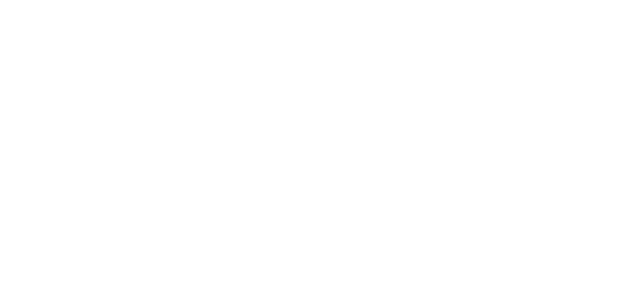
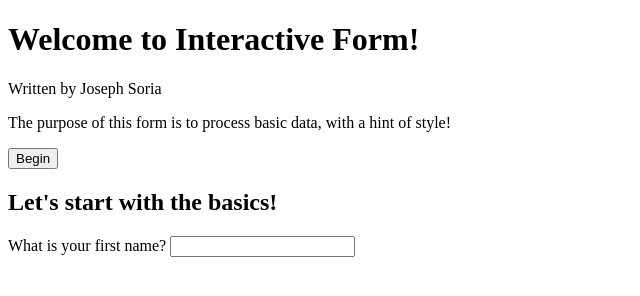
Before and after one commit to Joeseff6/Interactive-Form, a website: page src/html/index.html in a window 1280 px wide. Shown: the whole page, without its empty margins (0-640 px from the left). Drawn offline with Linux system fonts and the light colour scheme.

Commit message:
Started writing form content

```diff
--- a/src/html/index.html
+++ b/src/html/index.html
@@ -7,6 +7,20 @@
     <title>Interactive Form</title>
   </head>
   <body>
+      <header class="welcome-header">
+        <h1>Welcome to Interactive Form!</h1>
+        <p class="written-by">Written by Joseph Soria</p>
+        <p class="description">The purpose of this form is to process basic data, with a hint of style!</p>
+        <button class="start-button">Begin</button>
+      </header>
+      <section class="first-section">
+        <form class="form1">
+          <h2 class="form-header">Let's start with the basics!</h2>
+          <label>What is your first name?
+            <input type="text" value="" required />
+          </label>
+        </form>
+      </section>
       <script src="../js/index.js" />
   </body>
 </html>
```
